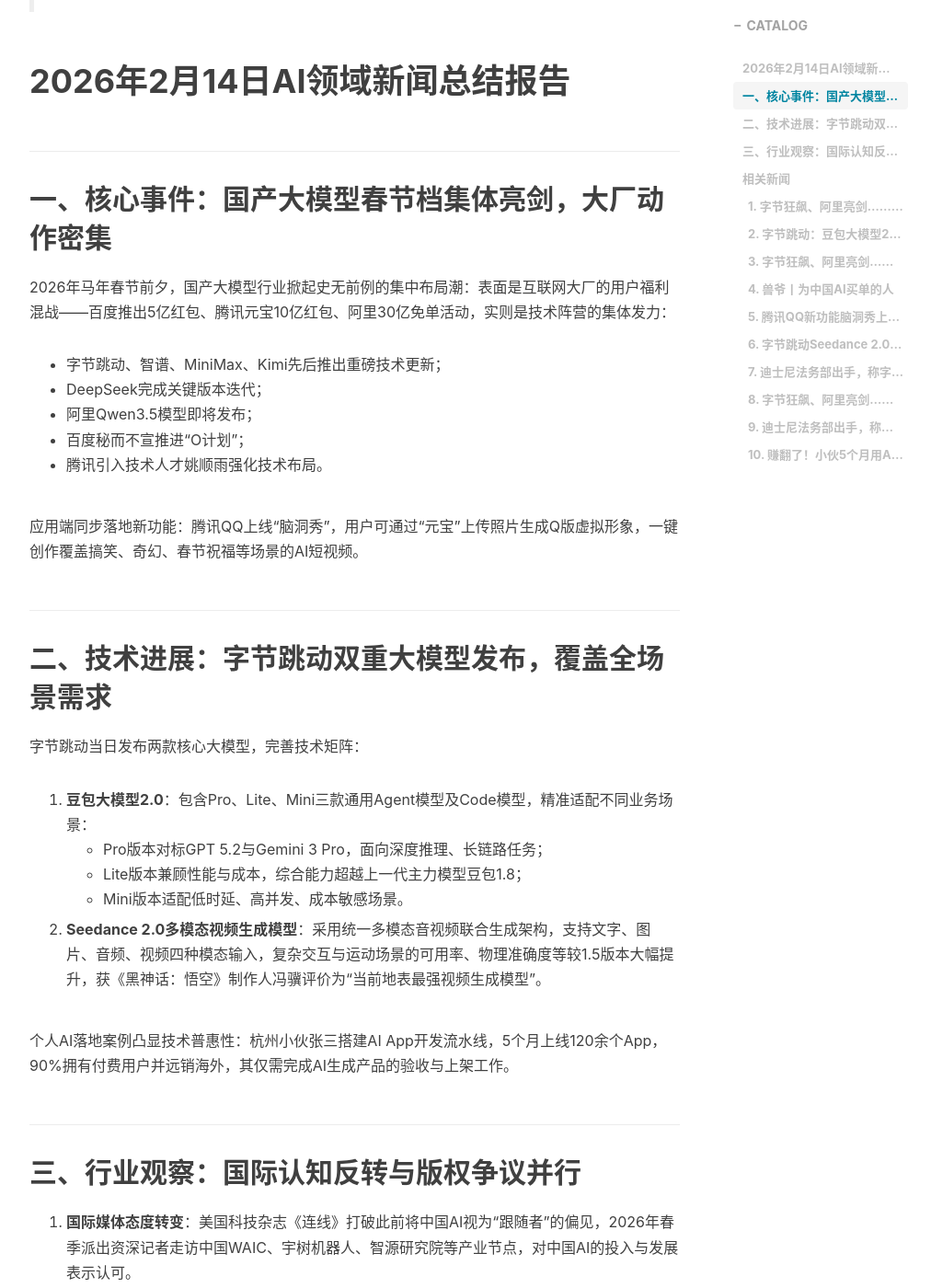
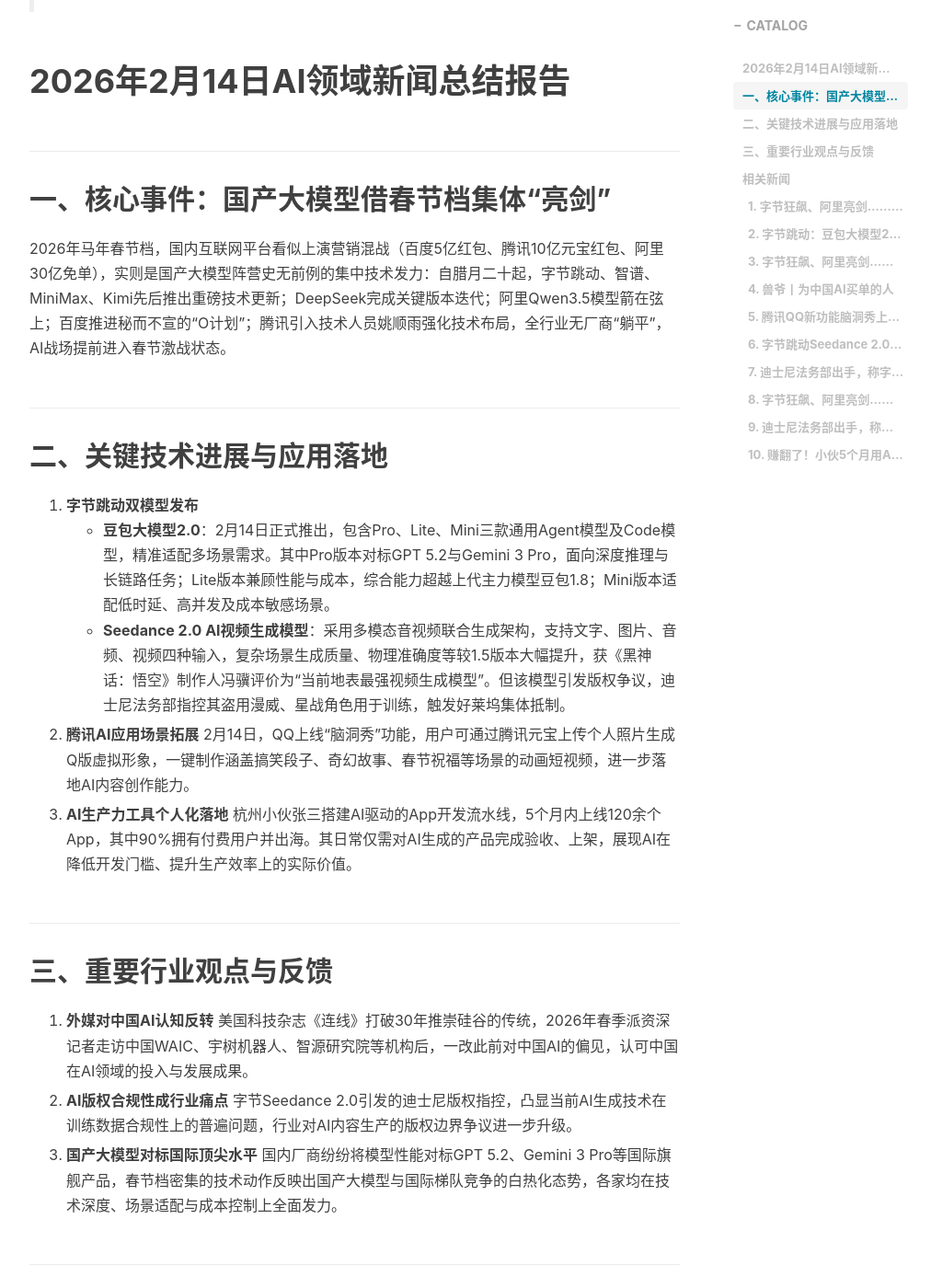
Before and after one commit to soldier828/soldier828.github.io, a Jekyll site: the page built from _posts/2026-02-15-AI新闻快递.md, in a window 1280 px wide and 1400 px high, scrolled down 561 px. Shown: the whole window at 92% size, without its empty margins (233-1245 px from the left). Built offline with Jekyll 4.4.1, drawn with Linux system fonts in a browser that asks for light colours; nearby versions of some CDN libraries; comment, search, counter and statistics services are not loaded; some of the changed text lies outside the part shown.

Commit message:
Update AI news summary for 2026-02-15

```diff
--- a/_posts/2026-02-15-AI新闻快递.md
+++ b/_posts/2026-02-15-AI新闻快递.md
@@ -12,29 +12,29 @@ catalog: true
 
 # 2026年2月14日AI领域新闻总结报告
 
-## 一、核心事件：国产大模型春节档集体亮剑，大厂动作密集
-2026年马年春节前夕，国产大模型行业掀起史无前例的集中布局潮：表面是互联网大厂的用户福利混战——百度推出5亿红包、腾讯元宝10亿红包、阿里30亿免单活动，实则是技术阵营的集体发力：
-- 字节跳动、智谱、MiniMax、Kimi先后推出重磅技术更新；
-- DeepSeek完成关键版本迭代；
-- 阿里Qwen3.5模型即将发布；
-- 百度秘而不宣推进“O计划”；
-- 腾讯引入技术人才姚顺雨强化技术布局。
+## 一、核心事件：国产大模型借春节档集体“亮剑”
+2026年马年春节档，国内互联网平台看似上演营销混战（百度5亿红包、腾讯10亿元宝红包、阿里30亿免单），实则是国产大模型阵营史无前例的集中技术发力：自腊月二十起，字节跳动、智谱、MiniMax、Kimi先后推出重磅技术更新；DeepSeek完成关键版本迭代；阿里Qwen3.5模型箭在弦上；百度推进秘而不宣的“O计划”；腾讯引入技术人员姚顺雨强化技术布局，全行业无厂商“躺平”，AI战场提前进入春节激战状态。
 
-应用端同步落地新功能：腾讯QQ上线“脑洞秀”，用户可通过“元宝”上传照片生成Q版虚拟形象，一键创作覆盖搞笑、奇幻、春节祝福等场景的AI短视频。
+## 二、关键技术进展与应用落地
+1. **字节跳动双模型发布**
+   - **豆包大模型2.0**：2月14日正式推出，包含Pro、Lite、Mini三款通用Agent模型及Code模型，精准适配多场景需求。其中Pro版本对标GPT 5.2与Gemini 3 Pro，面向深度推理与长链路任务；Lite版本兼顾性能与成本，综合能力超越上代主力模型豆包1.8；Mini版本适配低时延、高并发及成本敏感场景。
+   - **Seedance 2.0 AI视频生成模型**：采用多模态音视频联合生成架构，支持文字、图片、音频、视频四种输入，复杂场景生成质量、物理准确度等较1.5版本大幅提升，获《黑神话：悟空》制作人冯骥评价为“当前地表最强视频生成模型”。但该模型引发版权争议，迪士尼法务部指控其盗用漫威、星战角色用于训练，触发好莱坞集体抵制。
 
-## 二、技术进展：字节跳动双重大模型发布，覆盖全场景需求
-字节跳动当日发布两款核心大模型，完善技术矩阵：
-1. **豆包大模型2.0**：包含Pro、Lite、Mini三款通用Agent模型及Code模型，精准适配不同业务场景：
-   - Pro版本对标GPT 5.2与Gemini 3 Pro，面向深度推理、长链路任务；
-   - Lite版本兼顾性能与成本，综合能力超越上一代主力模型豆包1.8；
-   - Mini版本适配低时延、高并发、成本敏感场景。
-2. **Seedance 2.0多模态视频生成模型**：采用统一多模态音视频联合生成架构，支持文字、图片、音频、视频四种模态输入，复杂交互与运动场景的可用率、物理准确度等较1.5版本大幅提升，获《黑神话：悟空》制作人冯骥评价为“当前地表最强视频生成模型”。
+2. **腾讯AI应用场景拓展**
+2月14日，QQ上线“脑洞秀”功能，用户可通过腾讯元宝上传个人照片生成Q版虚拟形象，一键制作涵盖搞笑段子、奇幻故事、春节祝福等场景的动画短视频，进一步落地AI内容创作能力。
 
-个人AI落地案例凸显技术普惠性：杭州小伙张三搭建AI App开发流水线，5个月上线120余个App，90%拥有付费用户并远销海外，其仅需完成AI生成产品的验收与上架工作。
+3. **AI生产力工具个人化落地**
+杭州小伙张三搭建AI驱动的App开发流水线，5个月内上线120余个App，其中90%拥有付费用户并出海。其日常仅需对AI生成的产品完成验收、上架，展现AI在降低开发门槛、提升生产效率上的实际价值。
 
-## 三、行业观察：国际认知反转与版权争议并行
-1. **国际媒体态度转变**：美国科技杂志《连线》打破此前将中国AI视为“跟随者”的偏见，2026年春季派出资深记者走访中国WAIC、宇树机器人、智源研究院等产业节点，对中国AI的投入与发展表示认可。
-2. **AI版权纠纷升级**：字节跳动Seedance 2.0发布后引发全球内容行业争议，好莱坞集体抵制该模型，迪士尼法务部正式指控其盗用漫威、星战角色用于模型训练，AI内容生成的版权合规性问题再次成为行业焦点。
+## 三、重要行业观点与反馈
+1. **外媒对中国AI认知反转**
+美国科技杂志《连线》打破30年推崇硅谷的传统，2026年春季派资深记者走访中国WAIC、宇树机器人、智源研究院等机构后，一改此前对中国AI的偏见，认可中国在AI领域的投入与发展成果。
+
+2. **AI版权合规性成行业痛点**
+字节Seedance 2.0引发的迪士尼版权指控，凸显当前AI生成技术在训练数据合规性上的普遍问题，行业对AI内容生产的版权边界争议进一步升级。
+
+3. **国产大模型对标国际顶尖水平**
+国内厂商纷纷将模型性能对标GPT 5.2、Gemini 3 Pro等国际旗舰产品，春节档密集的技术动作反映出国产大模型与国际梯队竞争的白热化态势，各家均在技术深度、场景适配与成本控制上全面发力。
 
 ## 相关新闻
 
```
Also changed, not shown: other parts of _posts/2026-02-15-AI新闻快递.md (+1 -1 lines).
